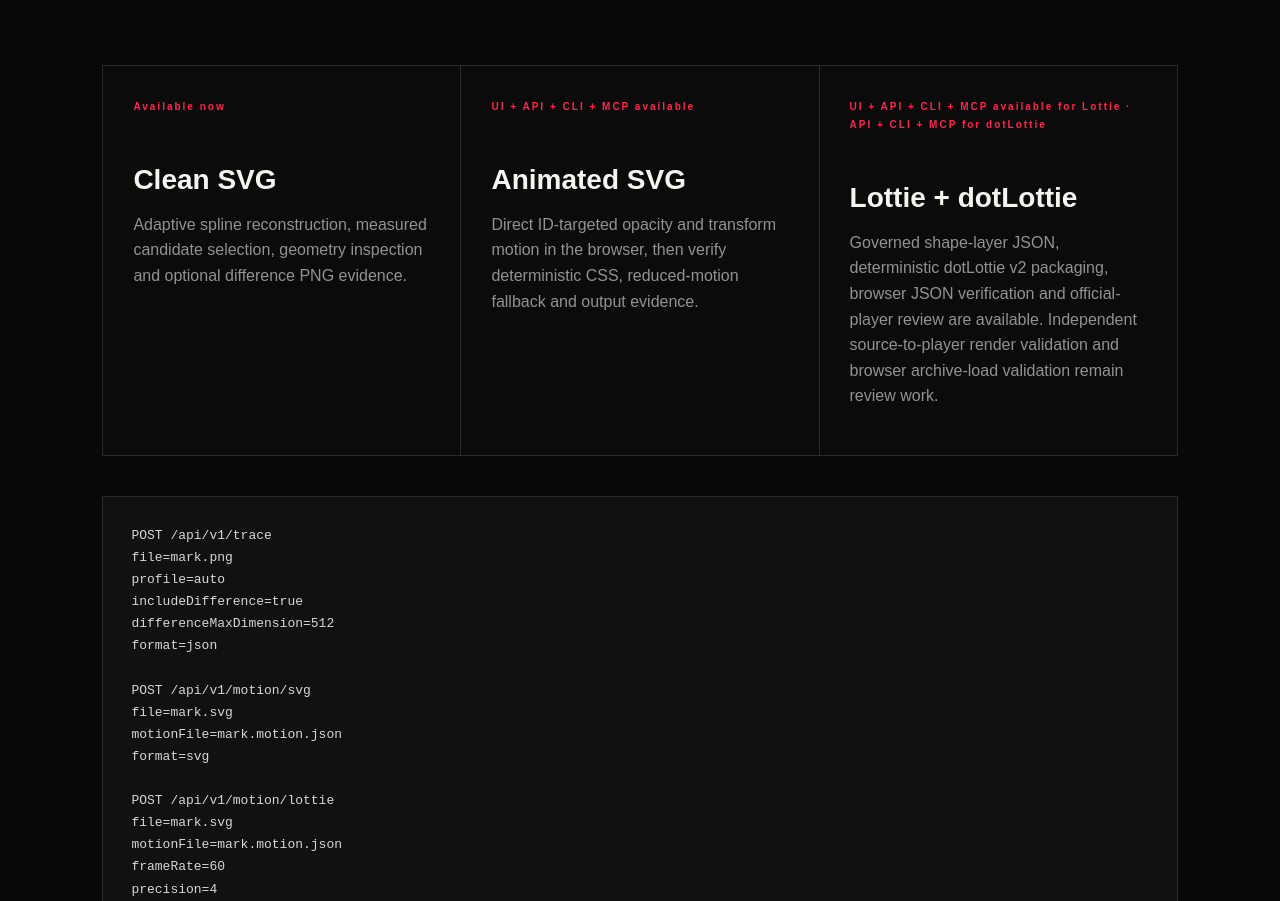
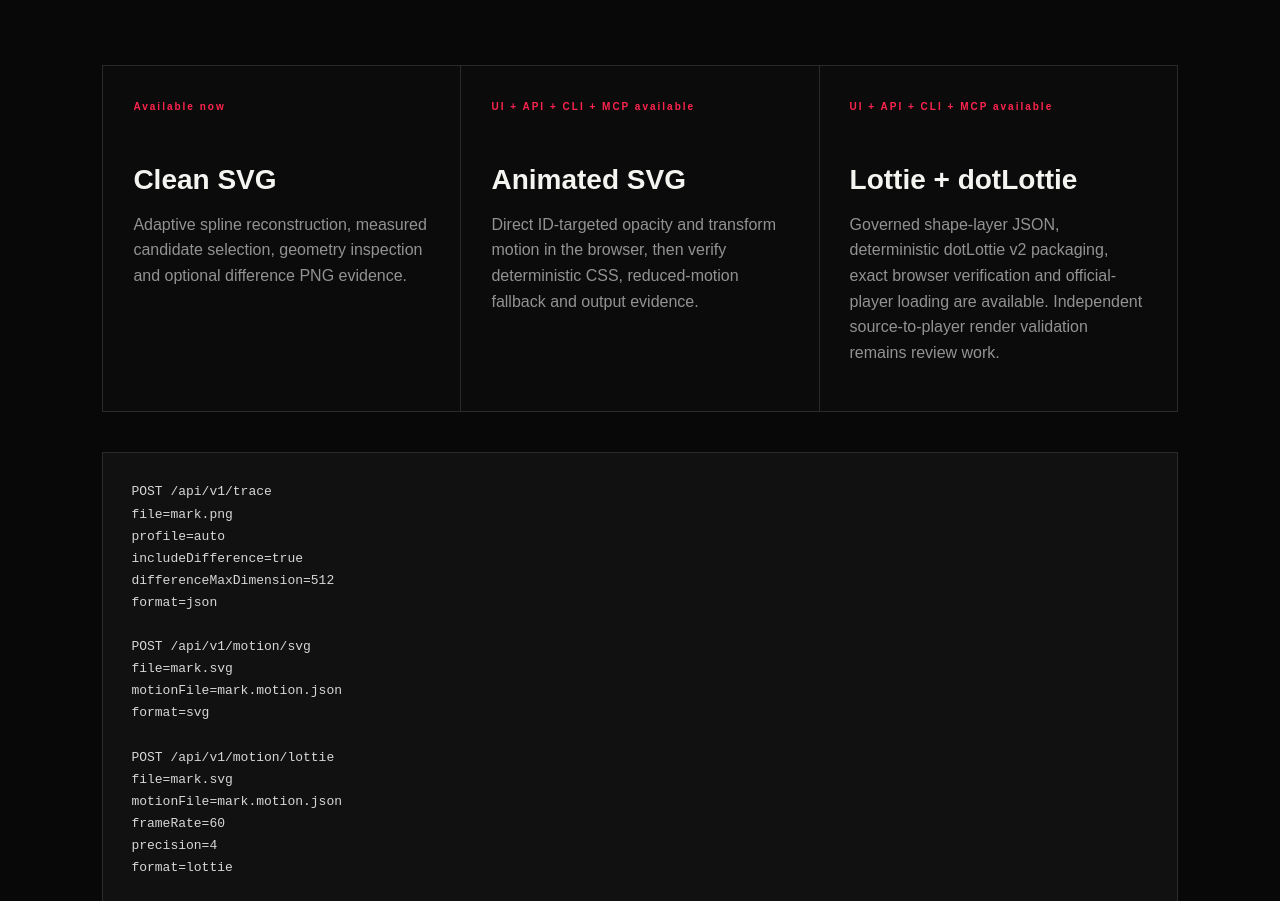
Before and after one commit to EVAVO-STUDIO/evavo-vector-studio, a Next.js app in the folder apps/web/: page / in a window 1280 px wide. Shown: the part 3622-4523 px from the top of the page. Built offline with nearby package versions, Linux system fonts and the light colour scheme.

Commit message:
docs(web): publish browser dotLottie availability

```diff
--- a/apps/web/app/page.tsx
+++ b/apps/web/app/page.tsx
@@ -4,7 +4,7 @@
 const outputCards = [
   ["Clean SVG", "Available now", "Adaptive spline reconstruction, measured candidate selection, geometry inspection and optional difference PNG evidence."],
   ["Animated SVG", "UI + API + CLI + MCP available", "Direct ID-targeted opacity and transform motion in the browser, then verify deterministic CSS, reduced-motion fallback and output evidence."],
-  ["Lottie + dotLottie", "UI + API + CLI + MCP available for Lottie · API + CLI + MCP for dotLottie", "Governed shape-layer JSON, deterministic dotLottie v2 packaging, browser JSON verification and official-player review are available. Independent source-to-player render validation and browser archive-load validation remain review work."],
+  ["Lottie + dotLottie", "UI + API + CLI + MCP available", "Governed shape-layer JSON, deterministic dotLottie v2 packaging, exact browser verification and official-player loading are available. Independent source-to-player render validation remains review work."],
 ] as const;
 
 export default function HomePage() {
```
